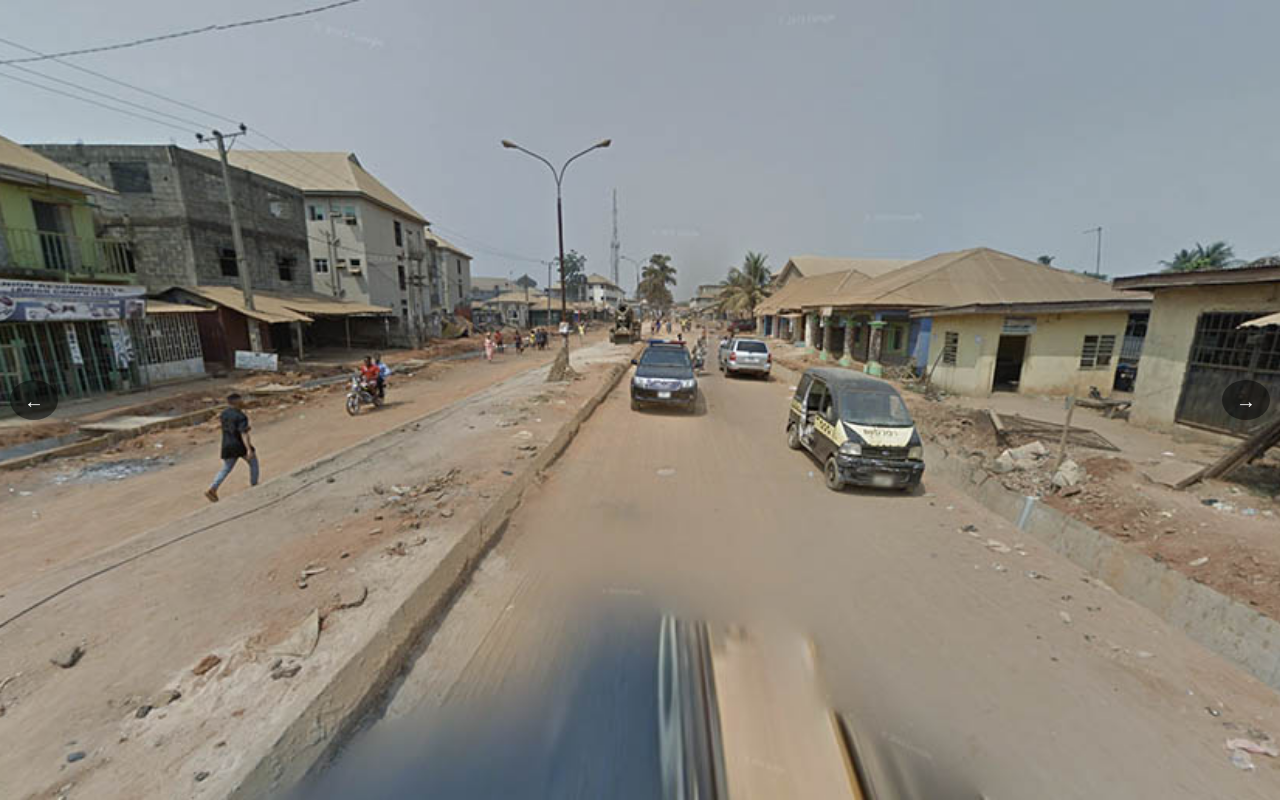
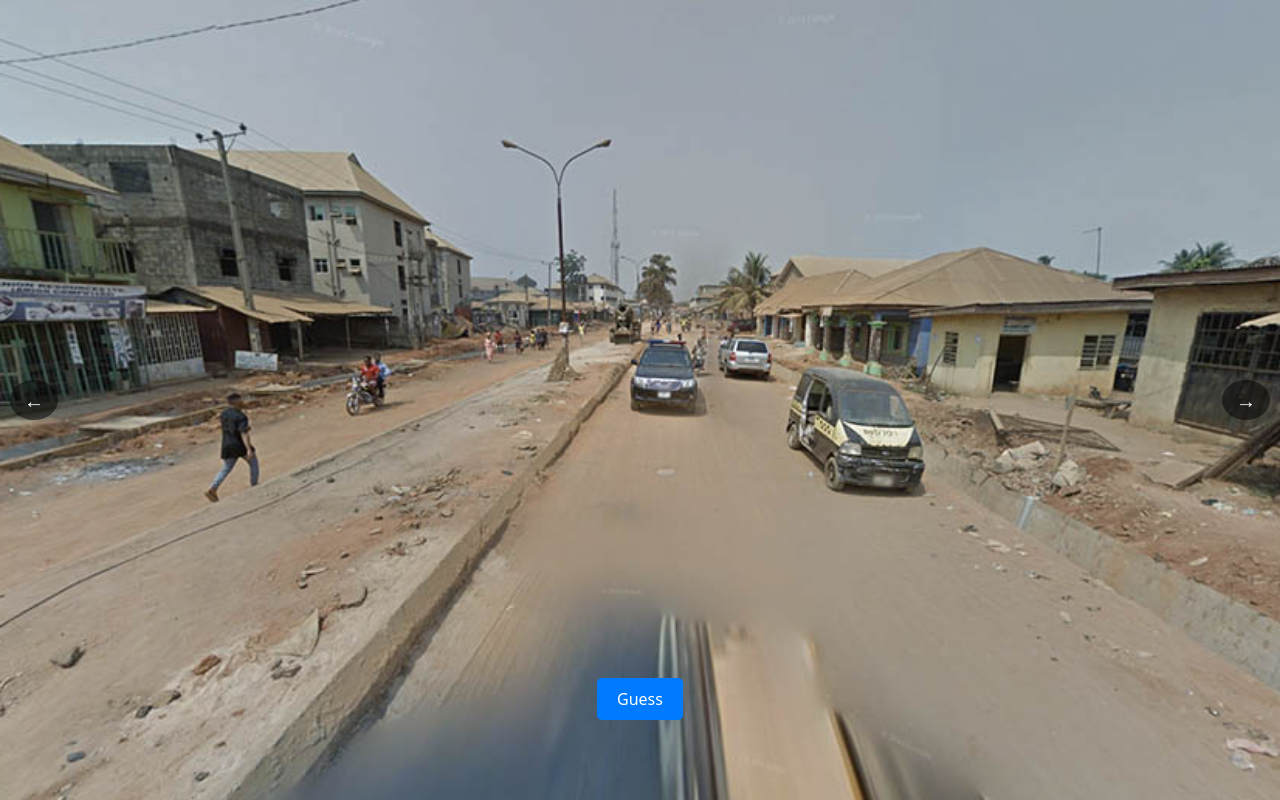
Before and after one commit to evilloh/lilacpresentation2025, a React (Vite) app: page /geostatic-2 in a window 1280 px wide. Built offline with nearby package versions, Linux system fonts and the light colour scheme.

Commit message:
finished geostatic guess

```diff
--- a/src/scenes/geostatic/Geostatic.scss
+++ b/src/scenes/geostatic/Geostatic.scss
@@ -111,3 +111,77 @@
     background-color: rgba(0, 0, 0, 0.8);
   }
 }
+
+.guess-container {
+  position: absolute;
+  bottom: 10%;
+  left: 50%;
+  transform: translateX(-50%);
+  display: flex;
+  flex-direction: row;
+  align-items: center;
+  gap: 10px;
+  z-index: 30;
+}
+
+.guess-input {
+  padding: 10px;
+  border: 1px solid #ccc;
+  border-radius: 5px;
+  font-size: 16px;
+  margin-right: 5px;
+  height: 22px;
+}
+
+.guess-button {
+  padding: 10px 20px;
+  background-color: #007bff;
+  color: white;
+  border: none;
+  border-radius: 5px;
+  font-size: 16px;
+  cursor: pointer;
+}
+
+.guess-button:hover {
+  background-color: #0056b3;
+}
+
+.result-overlay {
+  position: absolute;
+  top: 0;
+  left: 0;
+  width: 100%;
+  max-width: 100vw;
+  height: 100%;
+  background-color: rgba(0, 0, 0, 0.8);
+  color: white;
+  display: flex;
+  flex-direction: column;
+  align-items: center;
+  justify-content: center;
+  z-index: 40;
+  box-sizing: border-box;
+}
+
+.result-text {
+  font-size: 24px;
+  margin-bottom: 20px;
+  text-align: center;
+}
+
+.close-button {
+  padding: 10px 20px;
+  background-color: #007bff;
+  color: white;
+  border: none;
+  border-radius: 5px;
+  font-size: 16px;
+  cursor: pointer;
+}
+
+.result-image {
+  max-width: 90%;
+  max-height: 80vh;
+  object-fit: contain;
+}
--- a/src/scenes/geostatic/Geostatic.tsx
+++ b/src/scenes/geostatic/Geostatic.tsx
@@ -5,6 +5,7 @@ import "./Geostatic.scss";
 const Geostatic: React.FC = () => {
   const [showAdditionalImage, setShowAdditionalImage] = useState(false);
   const [showVideo, setShowVideo] = useState(false);
+
   const navigate = useNavigate();
 
   const handleClick = () => {
--- a/src/scenes/geostatic/GeostaticGuess.tsx
+++ b/src/scenes/geostatic/GeostaticGuess.tsx
@@ -1,8 +1,13 @@
 import { useState } from "react";
 import "./Geostatic.scss";
+import { useNavigate } from "react-router-dom";
 
 const GeostaticGuess: React.FC = () => {
   const [currentImage, setCurrentImage] = useState(1);
+  const [showGuessInput, setShowGuessInput] = useState(false);
+  const [guess, setGuess] = useState("");
+  const [showResult, setShowResult] = useState(false);
+  const navigate = useNavigate();
 
   const nextImage = () => {
     setCurrentImage((prev) => (prev === 6 ? 1 : prev + 1));
@@ -10,6 +15,25 @@ const GeostaticGuess: React.FC = () => {
 
   const prevImage = () => {
     setCurrentImage((prev) => (prev === 1 ? 6 : prev - 1));
+  };
+
+  const handleGuessButtonClick = () => {
+    setShowGuessInput(true);
+  };
+
+  const handleInputChange = (e: React.ChangeEvent<HTMLInputElement>) => {
+    const pressedKey = e.target.value;
+    const letters = "SUDAN";
+    const nextLetter = letters[guess.length] || "";
+    setGuess((prev) => (pressedKey ? prev + nextLetter : prev));
+  };
+
+  const handleSubmit = () => {
+    setShowResult(true);
+  };
+
+  const handleClose = () => {
+    navigate("/3");
   };
 
   return (
@@ -25,6 +49,40 @@ const GeostaticGuess: React.FC = () => {
       <button className="arrow right-arrow" onClick={nextImage}>
         &#8594;
       </button>
+      <div className={"guess-container"}>
+        <button className="guess-button" onClick={handleGuessButtonClick}>
+          Guess
+        </button>
+        {showGuessInput && (
+          <div className="guess-input-container">
+            <input
+              type="text"
+              value={guess}
+              onChange={handleInputChange}
+              className="guess-input"
+            />
+            <button onClick={handleSubmit} className="submit-button">
+              Submit
+            </button>
+          </div>
+        )}
+      </div>
+      {showResult && (
+        <div className="result-overlay">
+          <img
+            src="./assets/nigeria.jpg"
+            alt="Nigeria"
+            className="result-image"
+          />
+          <div className="result-text">
+            The answer was Nigeria, while you selected Sudan, which is not even
+            indexed.
+          </div>
+          <button onClick={handleClose} className="close-button">
+            Close
+          </button>
+        </div>
+      )}
     </div>
   );
 };
```
Also changed, not shown: public/assets/nigeria.jpg (added).
